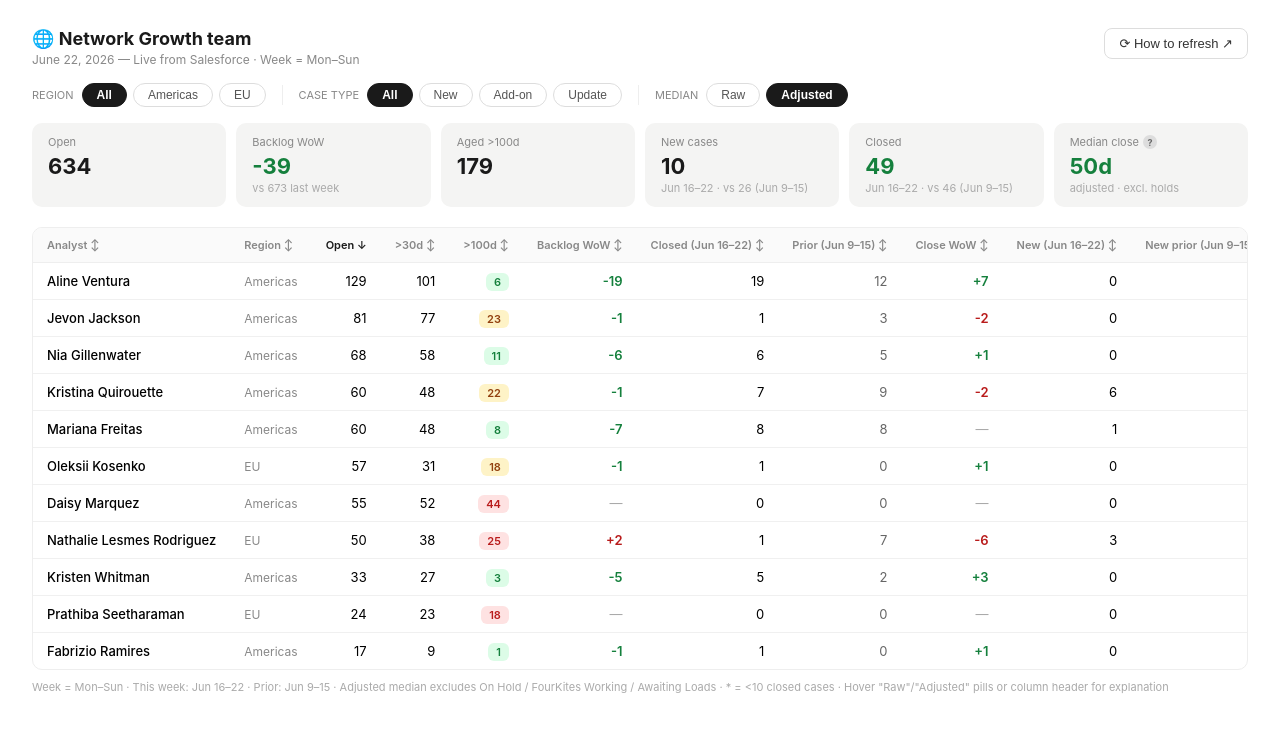
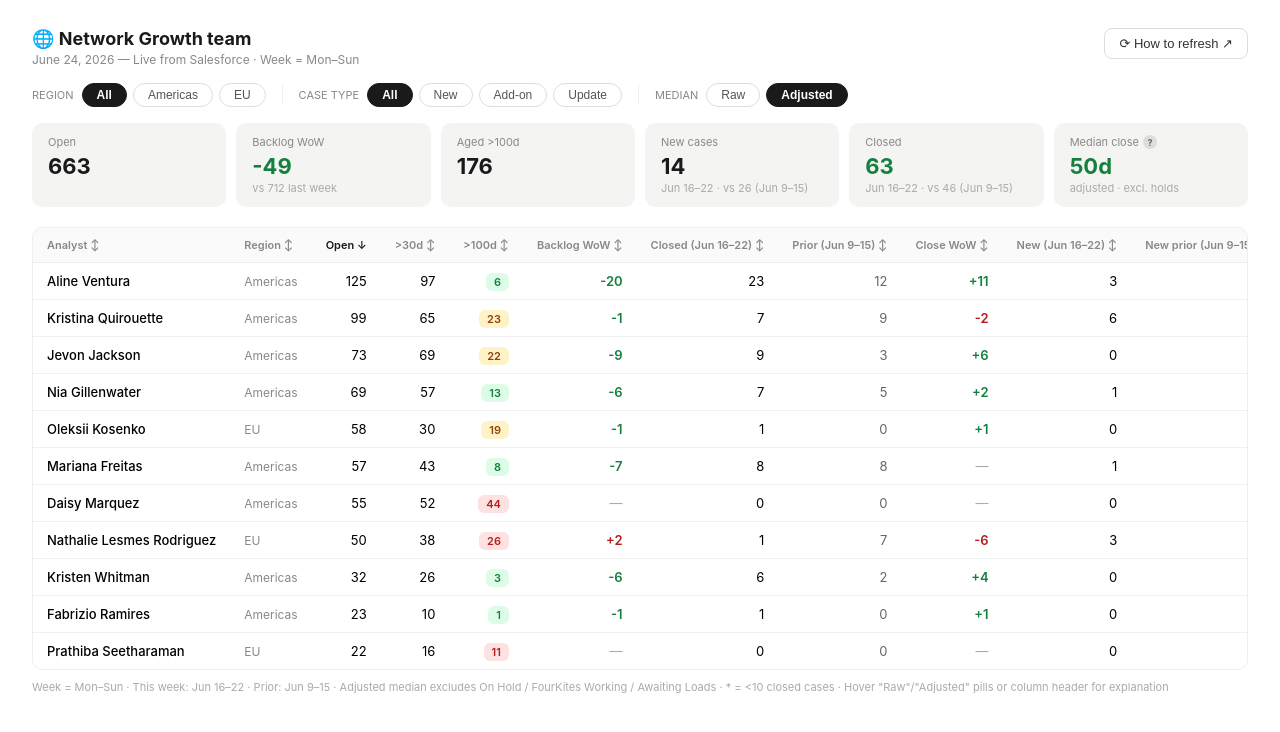
Before and after one commit to The-Vickerman/ng-dashboard, a React (Vite) app: page / in a window 1280 px wide. Shown: the top 732 px of the page. Built offline with nearby package versions, Linux system fonts and the light colour scheme; the HTML template or start-up script is replaced by a standard one.

Commit message:
Refresh Jun 24 — live data from Salesforce

```diff
--- a/src/App.jsx
+++ b/src/App.jsx
@@ -1,6 +1,6 @@
 import { useState, useMemo } from "react";
 
-const AS_OF     = "June 22, 2026 — Live from Salesforce";
+const AS_OF     = "June 24, 2026 — Live from Salesforce";
 const THIS_WEEK = "Jun 16–22";
 const PREV_WEEK = "Jun 9–15";
 
@@ -9,14 +9,14 @@ const PREV_WEEK = "Jun 9–15";
 
 const TEAM = [
   { name:"Aline Ventura", region:"Americas",
-    open:  {new:36,addon:66,update:7,all:129},
-    a30:   {new:32,addon:63,update:5,all:101},
+    open:  {new:34,addon:64,update:18,all:125},
+    a30:   {new:31,addon:61,update:4,all:97},
     a100:  {new:0,addon:6,update:0,all:6},
-    cl7:   {new:1,addon:13,update:2,all:19},
+    cl7:   {new:2,addon:13,update:3,all:23},
     cp7:   {new:2,addon:5,update:1,all:12},
-    n7:    {new:0,addon:0,update:0,all:0},
+    n7:    {new:0,addon:0,update:1,all:3},
     np7:   {new:0,addon:1,update:0,all:2},
-    openp7:148,
+    openp7:145,
     median:   {new:99,addon:84,update:42,all:69},
     medianAdj:{new:67,addon:55,update:30,all:48},
     mNote:{new:false,addon:false,update:false,all:false}},
@@ -33,10 +33,10 @@ const TEAM = [
     medianAdj:{new:160,addon:162,update:148,all:70},
     mNote:{new:false,addon:false,update:true,all:false}},
   { name:"Jevon Jackson", region:"Americas",
-    open:  {new:28,addon:22,update:28,all:81},
-    a30:   {new:28,addon:22,update:24,all:77},
-    a100:  {new:11,addon:6,update:3,all:23},
-    cl7:   {new:0,addon:1,update:0,all:1},
+    open:  {new:26,addon:19,update:25,all:73},
+    a30:   {new:26,addon:19,update:21,all:69},
+    a100:  {new:11,addon:6,update:2,all:22},
+    cl7:   {new:3,addon:3,update:3,all:9},
     cp7:   {new:0,addon:1,update:2,all:3},
     n7:    {new:0,addon:0,update:0,all:0},
     np7:   {new:0,addon:0,update:0,all:0},
@@ -45,10 +45,10 @@ const TEAM = [
     medianAdj:{new:42,addon:36,update:27,all:24},
     mNote:{new:false,addon:false,update:false,all:false}},
   { name:"Kristen Whitman", region:"Americas",
-    open:  {new:14,addon:14,update:5,all:33},
-    a30:   {new:14,addon:9,update:4,all:27},
+    open:  {new:14,addon:14,update:4,all:32},
+    a30:   {new:14,addon:9,update:3,all:26},
     a100:  {new:0,addon:2,update:1,all:3},
-    cl7:   {new:1,addon:1,update:2,all:5},
+    cl7:   {new:1,addon:1,update:3,all:6},
     cp7:   {new:0,addon:2,update:0,all:2},
     n7:    {new:0,addon:0,update:0,all:0},
     np7:   {new:0,addon:0,update:0,all:1},
@@ -57,57 +57,57 @@ const TEAM = [
     medianAdj:{new:64,addon:63,update:28,all:48},
     mNote:{new:false,addon:false,update:false,all:false}},
   { name:"Kristina Quirouette", region:"Americas",
-    open:  {new:27,addon:7,update:11,all:60},
-    a30:   {new:23,addon:6,update:8,all:48},
-    a100:  {new:6,addon:3,update:2,all:22},
+    open:  {new:62,addon:8,update:13,all:99},
+    a30:   {new:40,addon:5,update:10,all:65},
+    a100:  {new:8,addon:3,update:2,all:23},
     cl7:   {new:1,addon:1,update:0,all:7},
     cp7:   {new:0,addon:0,update:2,all:9},
     n7:    {new:3,addon:0,update:1,all:6},
     np7:   {new:1,addon:1,update:2,all:8},
-    openp7:61,
+    openp7:100,
     median:   {new:132,addon:72,update:76,all:56},
     medianAdj:{new:94,addon:51,update:54,all:35},
     mNote:{new:false,addon:false,update:false,all:false}},
   { name:"Mariana Freitas", region:"Americas",
-    open:  {new:16,addon:13,update:24,all:60},
-    a30:   {new:16,addon:11,update:14,all:48},
+    open:  {new:15,addon:12,update:23,all:57},
+    a30:   {new:14,addon:10,update:12,all:43},
     a100:  {new:2,addon:5,update:1,all:8},
     cl7:   {new:2,addon:2,update:4,all:8},
     cp7:   {new:1,addon:2,update:5,all:8},
     n7:    {new:0,addon:0,update:1,all:1},
     np7:   {new:0,addon:2,update:2,all:4},
-    openp7:67,
+    openp7:64,
     median:   {new:79,addon:59,update:33,all:54},
     medianAdj:{new:52,addon:39,update:23,all:33},
     mNote:{new:false,addon:false,update:false,all:false}},
   { name:"Nia Gillenwater", region:"Americas",
-    open:  {new:16,addon:23,update:25,all:68},
-    a30:   {new:15,addon:20,update:20,all:58},
-    a100:  {new:4,addon:3,update:4,all:11},
-    cl7:   {new:2,addon:2,update:1,all:6},
+    open:  {new:15,addon:23,update:27,all:69},
+    a30:   {new:14,addon:20,update:20,all:57},
+    a100:  {new:5,addon:3,update:5,all:13},
+    cl7:   {new:3,addon:2,update:1,all:7},
     cp7:   {new:0,addon:1,update:2,all:5},
-    n7:    {new:0,addon:0,update:0,all:0},
+    n7:    {new:0,addon:0,update:1,all:1},
     np7:   {new:0,addon:1,update:0,all:5},
-    openp7:74,
+    openp7:75,
     median:   {new:83,addon:52,update:47,all:52},
     medianAdj:{new:56,addon:35,update:33,all:31},
     mNote:{new:false,addon:false,update:false,all:false}},
   { name:"Fabrizio Ramires", region:"Americas",
-    open:  {new:5,addon:4,update:7,all:17},
-    a30:   {new:3,addon:3,update:3,all:9},
+    open:  {new:7,addon:5,update:10,all:23},
+    a30:   {new:3,addon:4,update:3,all:10},
     a100:  {new:0,addon:1,update:0,all:1},
     cl7:   {new:1,addon:0,update:0,all:1},
     cp7:   {new:0,addon:0,update:0,all:0},
     n7:    {new:0,addon:0,update:0,all:0},
     np7:   {new:0,addon:0,update:1,all:1},
-    openp7:18,
+    openp7:24,
     median:   {new:null,addon:null,update:38,all:46},
     medianAdj:{new:null,addon:null,update:30,all:25},
     mNote:{new:true,addon:true,update:true,all:true}},
   { name:"Nathalie Lesmes Rodriguez", region:"EU",
     open:  {new:14,addon:14,update:6,all:50},
     a30:   {new:10,addon:11,update:2,all:38},
-    a100:  {new:5,addon:9,update:0,all:25},
+    a100:  {new:5,addon:9,update:0,all:26},
     cl7:   {new:0,addon:0,update:0,all:1},
     cp7:   {new:2,addon:3,update:1,all:7},
     n7:    {new:1,addon:0,update:1,all:3},
@@ -117,26 +117,26 @@ const TEAM = [
     medianAdj:{new:52,addon:84,update:39,all:49},
     mNote:{new:false,addon:false,update:false,all:false}},
   { name:"Oleksii Kosenko", region:"EU",
-    open:  {new:10,addon:23,update:15,all:57},
-    a30:   {new:8,addon:2,update:15,all:31},
-    a100:  {new:6,addon:2,update:9,all:18},
+    open:  {new:10,addon:24,update:16,all:58},
+    a30:   {new:8,addon:2,update:15,all:30},
+    a100:  {new:6,addon:2,update:10,all:19},
     cl7:   {new:0,addon:1,update:0,all:1},
     cp7:   {new:0,addon:0,update:0,all:0},
     n7:    {new:0,addon:0,update:0,all:0},
     np7:   {new:0,addon:0,update:0,all:0},
-    openp7:58,
+    openp7:59,
     median:   {new:176,addon:163,update:129,all:109},
     medianAdj:{new:128,addon:119,update:94,all:88},
     mNote:{new:false,addon:false,update:false,all:false}},
   { name:"Prathiba Seetharaman", region:"EU",
-    open:  {new:5,addon:3,update:1,all:24},
-    a30:   {new:5,addon:3,update:1,all:23},
-    a100:  {new:4,addon:3,update:0,all:18},
+    open:  {new:5,addon:8,update:1,all:22},
+    a30:   {new:5,addon:3,update:1,all:16},
+    a100:  {new:4,addon:3,update:0,all:11},
     cl7:   {new:0,addon:0,update:0,all:0},
     cp7:   {new:0,addon:0,update:0,all:0},
     n7:    {new:0,addon:0,update:0,all:0},
     np7:   {new:0,addon:0,update:0,all:0},
-    openp7:24,
+    openp7:22,
     median:   {new:null,addon:null,update:null,all:125},
     medianAdj:{new:null,addon:null,update:null,all:104},
     mNote:{new:true,addon:true,update:true,all:true}},
```
